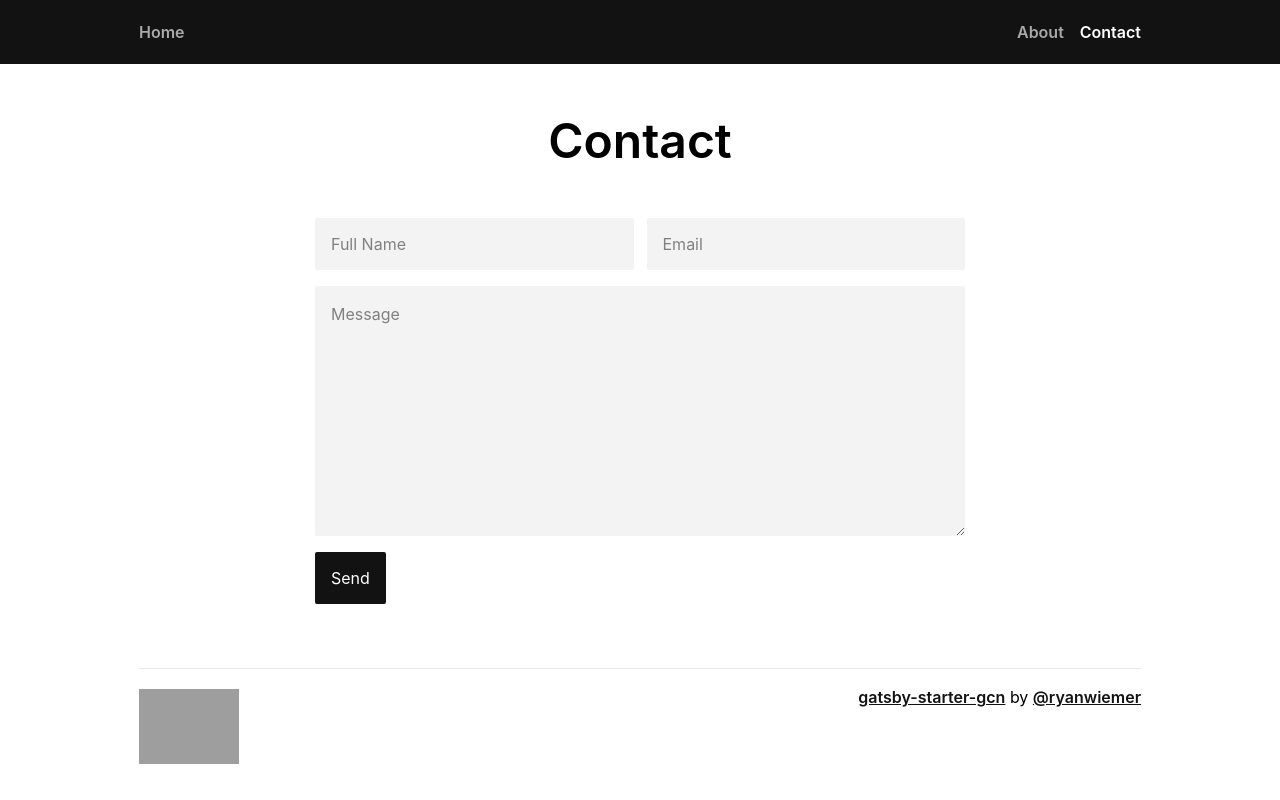
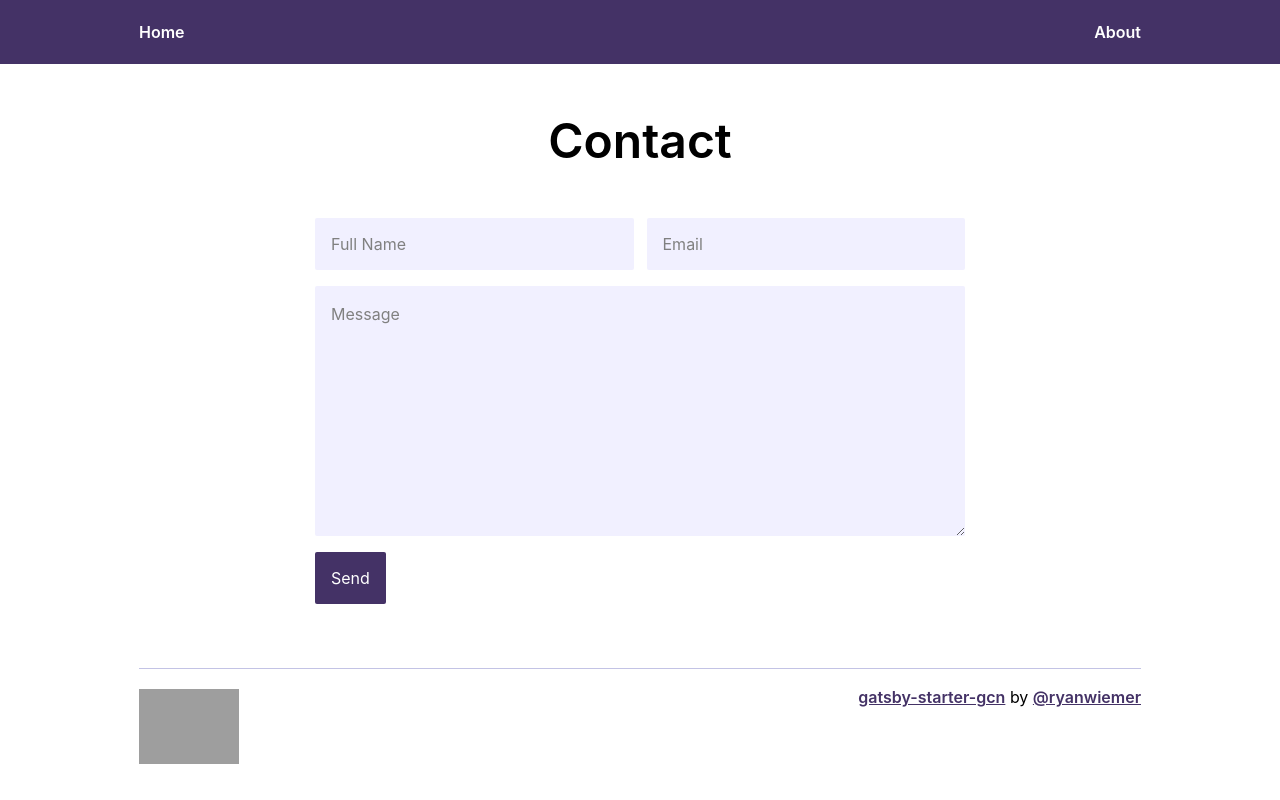
Before and after one commit to olafpapa/gatsby-starter-gcn, a Gatsby site: page /contact in a window 1280 px wide. Built offline with nearby package versions, Linux system fonts and the light colour scheme; Gatsby itself is replaced by a stand-in of ours; grey boxes are pictures that could not be loaded.

Commit message:
テーマ調整。 ナビゲーションバーからContactを削除。

```diff
--- a/src/components/Menu.js
+++ b/src/components/Menu.js
@@ -30,12 +30,12 @@ const Nav = styled.nav`
 
   a {
     text-decoration: none;
-    color: DarkGray;
+    color: white;
     font-weight: 600;
     transition: all 0.2s;
     border-bottom: 2px solid ${props => props.theme.colors.base};
     &:hover {
-      color: white;
+      color: ${props => props.theme.colors.secondary};
     }
   }
 `
@@ -59,11 +59,6 @@ const Menu = () => {
               About
             </Link>
           </li>
-          <li>
-            <Link to="/contact/" activeStyle={activeLinkStyle}>
-              Contact
-            </Link>
-          </li>
         </ul>
       </Nav>
     </Header>
--- a/src/styles/theme.js
+++ b/src/styles/theme.js
@@ -1,9 +1,9 @@
 const theme = {
   colors: {
-    base: '#121212', // Black
-    secondary: '#e9e9e9', // Medium Gray
-    tertiary: '#f3f3f3', // Light Gray
-    highlight: '#5b8bf7', // Light Blue
+    base: '#443266', // Black
+    secondary: '#C3C3E5', // Medium Gray
+    tertiary: '#F1F0FF', // Light Gray
+    highlight: '#8C489F', // Light Blue
   },
   sizes: {
     maxWidth: '1050px',
```
